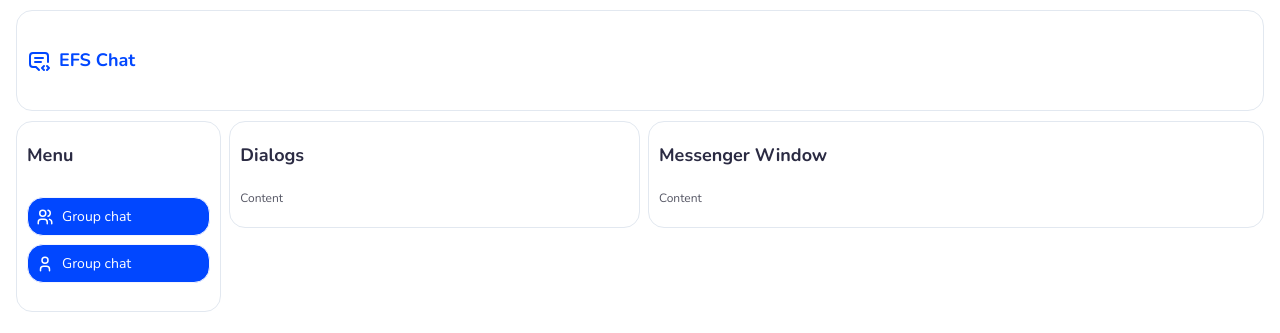
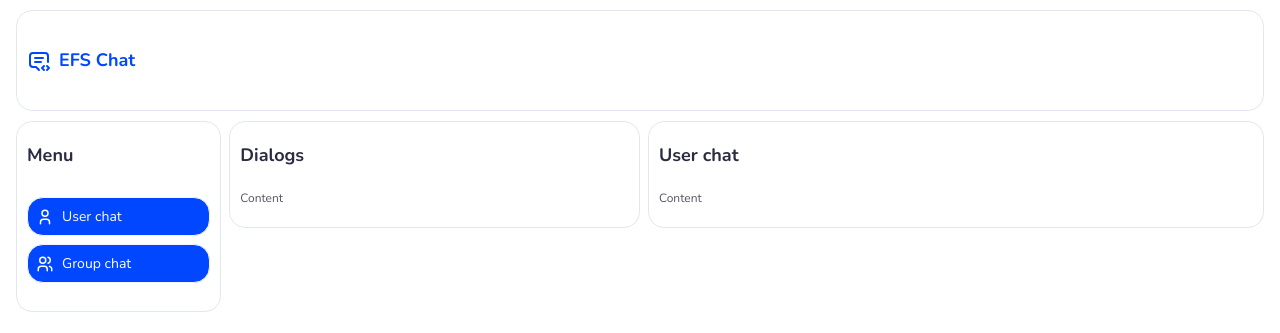
Before and after one commit to brandalx/EFSChat-client, a React (Vite) app: page /messenger in a window 1280 px wide. Shown: the top 333 px of the page. Built offline with nearby package versions, Linux system fonts and the light colour scheme.

Commit message:
feat: layout for user and group chat

```diff
--- a/src/components/Messenger/MessengerWindow.jsx
+++ b/src/components/Messenger/GroupChat.jsx
@@ -1,12 +1,12 @@
 import { Box, Text } from '@chakra-ui/react';
 import React from 'react';
 
-export default function MessengerWindow() {
+export default function GroupChat() {
   return (
     <Box>
       <Box borderRadius='16px' borderWidth='1px' py='20px' px='10px'>
         <Text fontSize='xs' fontWeight='bold' color='neutral.black'>
-          Messenger Window
+          Group Chat
         </Text>
         <Box pt={5}>
           <Text fontWeight='regular' placeholder='+1(217) 555-0113' fontSize='3xs' color='neutral.grayDark'>
--- a/src/components/Messenger/Menu.jsx
+++ b/src/components/Messenger/Menu.jsx
@@ -2,6 +2,7 @@ import { Box, Text } from '@chakra-ui/react';
 import React from 'react';
 import Group from '../../assets/svg/Group';
 import User from '../../assets/svg/User';
+import { Link } from 'react-router-dom';
 
 export default function Menu() {
   return (
@@ -12,6 +13,33 @@ export default function Menu() {
             Menu
           </Text>
           <Box pt={5}>
+            <Link to='/messenger/'>
+              <Box
+                transition='all 0.3s'
+                my={2}
+                borderRadius='16px'
+                py={2}
+                bg='primary.default'
+                color='white'
+                borderWidth='1px'
+                borderColor='primary.light'
+                _hover={{
+                  bg: 'primary.light',
+                  color: 'neutral.grayDark',
+                  borderWidth: '1px',
+                  cursor: 'pointer',
+                  transition: 'all 0.3s'
+                }}
+              >
+                <Box ps={2} display='flex' alignItems='center'>
+                  <User />
+                  <Text ms={2} fontWeight='regular' fontSize='2xs'>
+                    User chat
+                  </Text>
+                </Box>
+              </Box>
+            </Link>
+            <Link to='/messenger/group'>
               <Box
                 transition='all 0.3s'
                 my={2}
@@ -36,30 +64,7 @@ export default function Menu() {
                   </Text>
                 </Box>
               </Box>
-            <Box
-              transition='all 0.3s'
-              my={2}
-              borderRadius='16px'
-              py={2}
-              bg='primary.default'
-              color='white'
-              borderWidth='1px'
-              borderColor='primary.light'
-              _hover={{
-                bg: 'primary.light',
-                color: 'neutral.grayDark',
-                borderWidth: '1px',
-                cursor: 'pointer',
-                transition: 'all 0.3s'
-              }}
-            >
-              <Box ps={2} display='flex' alignItems='center'>
-                <User />
-                <Text ms={2} fontWeight='regular' fontSize='2xs'>
-                  Group chat
-                </Text>
-              </Box>
-            </Box>
+            </Link>
           </Box>
         </Box>
       </Box>
--- /dev/null
+++ b/src/components/Messenger/UserChat.jsx
@@ -0,0 +1,19 @@
+import { Box, Text } from '@chakra-ui/react';
+import React from 'react';
+
+export default function UserChat() {
+  return (
+    <Box>
+      <Box borderRadius='16px' borderWidth='1px' py='20px' px='10px'>
+        <Text fontSize='xs' fontWeight='bold' color='neutral.black'>
+          User chat
+        </Text>
+        <Box pt={5}>
+          <Text fontWeight='regular' placeholder='+1(217) 555-0113' fontSize='3xs' color='neutral.grayDark'>
+            Content
+          </Text>
+        </Box>
+      </Box>
+    </Box>
+  );
+}
--- a/src/pages/Messenger.jsx
+++ b/src/pages/Messenger.jsx
@@ -2,13 +2,16 @@ import React from 'react';
 import { Box, Container, Grid, GridItem } from '@chakra-ui/react';
 import Menu from '../components/Messenger/Menu';
 import Dialogs from '../components/Messenger/Dialogs';
-import MessengerWindow from '../components/Messenger/MessengerWindow';
+import MessengerWindow from '../components/Messenger/GroupChat';
+import { Route, Routes } from 'react-router-dom';
+import GroupChat from '../components/Messenger/GroupChat';
+import UserChat from '../components/Messenger/UserChat';
 export default function Messenger() {
   return (
     <Box>
       <Container maxW='1400px'>
         <Box>
-          <Grid templateColumns='1fr 2fr 3fr' gap={2}>
+          <Grid templateColumns={{ base: 'repeat(1fr)', lg: '1fr 2fr 3fr' }} gap={2}>
             <GridItem w='100%'>
               <Menu />
             </GridItem>
@@ -16,7 +19,10 @@ export default function Messenger() {
               <Dialogs />
             </GridItem>
             <GridItem w='100%'>
-              <MessengerWindow />
+              <Routes>
+                <Route path='/' element={<UserChat />} />
+                <Route path='/group' element={<GroupChat />} />
+              </Routes>
             </GridItem>
           </Grid>
         </Box>
```
Lines whose indentation alone changed are shown as unchanged.
